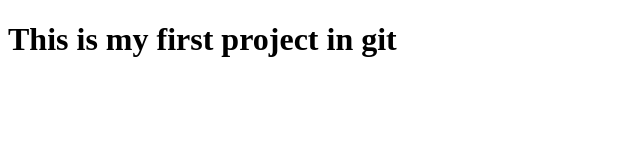
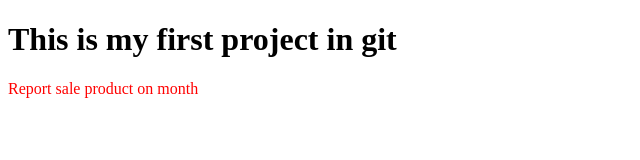
Before and after one commit to PhengxiongVangchuysong/PhengxiongVangchuysong, a plain HTML site: page index.html in a window 1280 px wide. Shown: the whole page, without its empty margins (0-640 px from the left). Drawn offline with Linux system fonts and the light colour scheme.

Commit message:
add report sale

```diff
--- a/index.html
+++ b/index.html
@@ -5,8 +5,14 @@
     <meta http-equiv="X-UA-Compatible" content="IE=edge">
     <meta name="viewport" content="width=device-width, initial-scale=1.0">
     <title> Learn git first project </title>
+    <style>
+        p{
+            color: red;
+        }
+    </style>
 </head>
 <body>
     <h1> This is my first project in git </h1>
+    <p> Report sale product on month </p>
 </body>
 </html>
```
